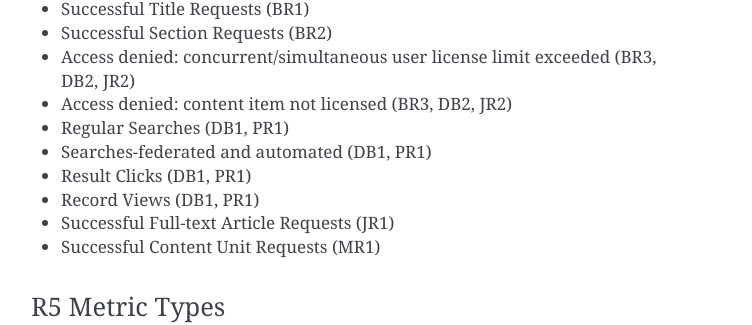
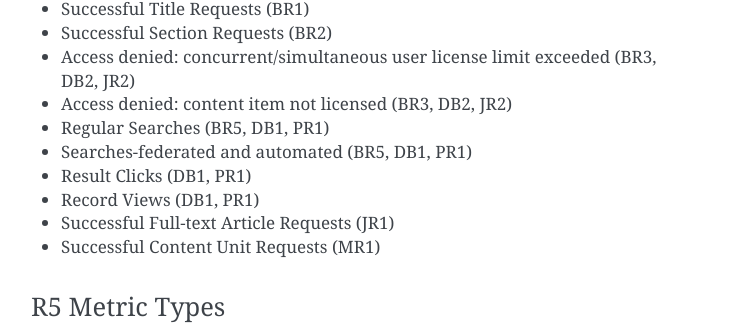
Before and after one commit to ereiskind/nolcat, a Sphinx documentation site: the page built from docs/source/the_database.rst, in a window 1280 px wide and 900 px high, scrolled down 3389 px. Shown: the part 202-527 px from the top of the window, without its empty margins (389-1141 px from the left). Built offline with Sphinx 7.4.7, drawn with Linux system fonts in a browser that asks for light colours.

```diff
--- a/docs/source/the_database.rst
+++ b/docs/source/the_database.rst
@@ -86,8 +86,8 @@ R4 Metric Types
 * Successful Section Requests (BR2)
 * Access denied: concurrent/simultaneous user license limit exceeded (BR3, DB2, JR2)
 * Access denied: content item not licensed (BR3, DB2, JR2)
-* Regular Searches (DB1, PR1)
-* Searches-federated and automated (DB1, PR1)
+* Regular Searches (BR5, DB1, PR1)
+* Searches-federated and automated (BR5, DB1, PR1)
 * Result Clicks (DB1, PR1)
 * Record Views (DB1, PR1)
 * Successful Full-text Article Requests (JR1)
```
Also changed, not shown: 2 other files.
